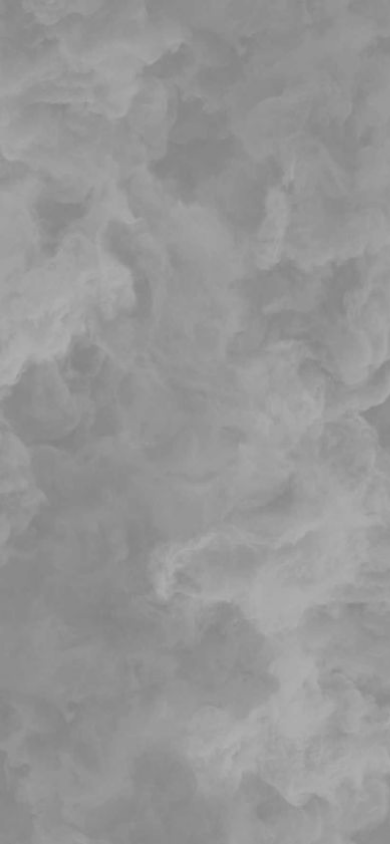
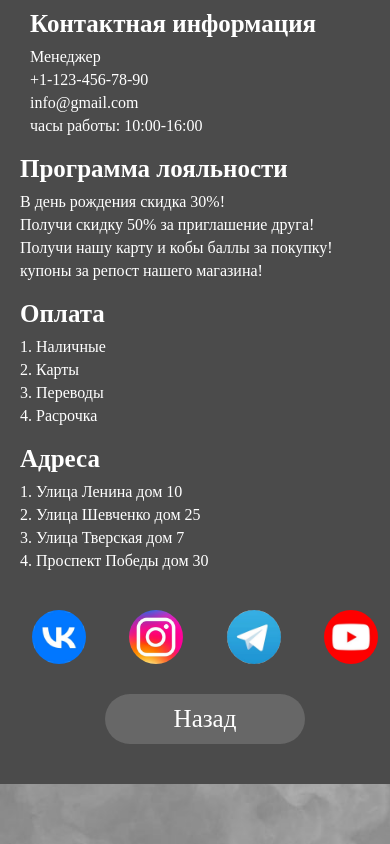
Before and after one commit to Nikita482/clothing-store, a React (Vite) app: page /clothing-store/Info in a window 390 px wide. Before the commit this address had no page. Built offline with nearby package versions, Linux system fonts and the light colour scheme.

Commit message:
footer info

```diff
--- a/src/Full/fotter/fotter.jsx
+++ b/src/Full/fotter/fotter.jsx
@@ -1,3 +1,4 @@
+import { Link } from "react-router-dom"
 import styles from "./fotter.module.css"
 
 
@@ -65,7 +66,7 @@ export default function Fotter(){
                             </div>
 
                             <div className={styles.btnInfo}>
-                                <button className={styles.btn}>Узнать больше</button>
+                                <Link to="/Info" className={styles.btn}>Узнать больше</Link>
                             </div>
                         </div>
                     </div>
--- a/src/Full/fotter/fotter.module.css
+++ b/src/Full/fotter/fotter.module.css
@@ -116,6 +116,10 @@
     border: 2px solid transparent;
     background-color: rgb(75, 75, 75);
     transition-duration: 0.3s;
+    display: flex;
+    justify-content: center;
+    align-items: center;
+    text-decoration: none;
 }
 .btn:hover{
     border: 2px solid white;
@@ -123,7 +127,7 @@
 
 
 
-@media (max-width: 1450px) {
+@media (max-width: 1350px) {
     .department2{
         display: none;
     }
--- /dev/null
+++ b/src/Full/fotter/info/info.jsx
@@ -0,0 +1,77 @@
+import styles from "./info.module.css"
+
+import { Link } from "react-router-dom"
+
+export default function Info(){
+    return(
+        <>
+            <div className={styles.wrapper}>
+                <div className={styles.linker4}>
+                    <div className={styles.linker1}>
+                        <div className={styles.department1}>
+                            <h1 className={styles.name}>Контактная информация</h1>
+
+                            <div className={styles.depBox}>
+                                <p className={styles.box}>Менеджер</p>
+                                <p className={styles.box}>+1-123-456-78-90</p>
+                                <p className={styles.box}>info@gmail.com</p>
+                                <p className={styles.box}>часы работы: 10:00-16:00</p>
+                            </div>
+                        </div>
+
+                        <div className={styles.department2}>
+                            <h1 className={styles.name}>Программа лояльности</h1>
+
+                            <div className={styles.depBox}>
+                                <p className={styles.box}>В день рождения скидка 30%!</p>
+                                <p className={styles.box}>Получи скидку 50% за приглашение друга!</p>
+                                <p className={styles.box}>Получи нашу карту и кобы баллы за покупку!</p>
+                                <p className={styles.box}>купоны за репост нашего магазина!</p>
+                            </div>
+                        </div>
+                    </div>
+
+                    <div className={styles.linker2}>
+                        <div className={styles.department3}>
+                            <h1 className={styles.name}>Оплата</h1>
+
+                            <div className={styles.depBox}>
+                                <p className={styles.box}>1. Наличные</p>
+                                <p className={styles.box}>2. Карты</p>
+                                <p className={styles.box}>3. Переводы</p>
+                                <p className={styles.box}>4. Расрочка</p>
+                            </div>
+                        </div>
+
+                        <div className={styles.department4}>
+                            <h1 className={styles.name}>Адреса</h1>
+
+                            <div className={styles.depBox}>
+                                <p className={styles.box}>1. Улица Ленина дом 10</p>
+                                <p className={styles.box}>2. Улица Шевченко дом 25</p>
+                                <p className={styles.box}>3. Улица Тверская дом 7</p>
+                                <p className={styles.box}>4. Проспект Победы дом 30</p>
+                            </div>
+                        </div>
+                    </div>
+                </div>
+
+                <div className={styles.linker3}>
+                    <div className={styles.department5}>
+                        <div className={styles.socials}>
+                            <div className={styles.Vk}></div>
+                            <div className={styles.Inst}></div>
+                        </div>
+
+                        <div className={styles.socials}>
+                            <div className={styles.Tg}></div>
+                            <div className={styles.You}></div>
+                        </div>
+                    </div>
+
+                    <Link to="/" className={styles.back}>Назад</Link>
+                </div>
+            </div>
+        </>
+    )
+}
--- /dev/null
+++ b/src/Full/fotter/info/info.module.css
@@ -0,0 +1,198 @@
+.wrapper{
+    width: 90%;
+    height: auto;
+    background-color: #4B4B4B;
+    margin: 30px auto;
+    padding: 10px;
+    border-radius: 30px;
+    color: white;
+    display: flex;
+}
+
+
+.linker1{
+    width: 60%;
+}
+.linker2{
+    width: 40%;
+}
+.linker3{
+    width: 30%;
+    position: relative;
+}
+.linker4{
+    width: 70%;
+    display: flex;
+}
+
+
+.department1, .department2, .department3, .department4{
+    margin: 20px;
+}
+.name{
+    margin-bottom: 10px;
+}
+.depBox{
+    font-size: 20px;
+}
+.box{
+    margin-top: 5px;
+}
+
+.department5, .socials{
+    width: 100%;
+    display: flex;
+    justify-content: space-around;
+}
+.back{
+    width: 70%;
+    height: 50px;
+    border-radius: 30px;
+    color: white;
+    background-color: #676767;
+    display: flex;
+    justify-content: center;
+    align-items: center;
+    font-size: 25px;
+    position: absolute;
+    text-decoration: none;
+    top: 50%;
+    left: 50%;
+    transform: translate(-50%, -50%);
+}
+
+
+.Vk, .Inst, .Tg, .You{
+    width: 50px;
+    height: 50px;
+    border-radius: 50%;
+    border: 2px solid transparent;
+    transition-duration: 0.3s;
+    background-size: cover;
+}
+.Vk{
+    background-image: url("/src/assets/socials/vk.jpg");
+}
+.Inst{
+    background-image: url("/src/assets/socials/inst.jpg");
+    background-size: 160%;
+    background-position: center;
+}
+.Tg{
+    background-image: url("/src/assets/socials/tg.jpg");
+    background-size: 200%;
+    background-position: center;
+}
+.You{
+    background-image: url("/src/assets/socials/youTube.jpg");
+    background-size: 200%;
+    background-position: center;
+}
+.Vk:hover,
+.Inst:hover,
+.Tg:hover,
+.You:hover{
+    border: 2px solid white;
+}
+
+
+
+
+@media (max-width: 1150px) {
+    .linker4{
+        width: 80%;
+    }
+    .linker3{
+        width: 20%;
+    }
+    .socials{
+        display: block;
+    }
+    .Vk, .Inst, .Tg, .You{
+        margin: 0 auto;
+    }
+    .back{
+        width: 100%;
+    }
+}
+
+
+@media (max-width: 1000px) {
+    .wrapper{
+        display: block;
+    }
+    .linker3{
+        width: 100%;
+    }
+    .linker4{
+        width: 100%;
+    }
+    .socials{
+        display: flex;
+        margin-top: 20px;
+    }
+    .back{
+        width: 30%;
+        position: static;
+        margin: 30px auto;
+        transform: translate(0, 0)
+    }
+}
+
+
+@media (max-width: 800px) {
+    .linker1{
+        width: 100%;
+    }
+    .linker2{
+        width: 100%;
+        display: flex;
+    }
+    .linker4{
+        display: block;
+    }
+    .department1{
+        margin: 0 20px 20px 20px;
+    }
+}
+
+
+@media (max-width: 768px) {
+    .back{
+        width: 200px;
+    }
+}
+
+
+@media (max-width: 460px) {
+    .back{
+        width: 200px;
+    }
+    .name{
+        font-size: 25px;
+    }
+    .box{
+        font-size: 16px;
+    }
+    .linker2{
+        display: block;
+    }
+    .wrapper{
+        width: 100%;
+        margin: 0;
+        border-radius: 0;
+    }
+    .department1, .department2, .department3, .department4{
+        margin: 20px 0 20px 10px;
+    }
+    .department1{
+        margin: 0 20px 20px 20px;
+    }
+}
+
+
+@media (max-width: 300px) {
+    .name{
+        font-size: 20px;
+    }
+}
--- a/src/main.jsx
+++ b/src/main.jsx
@@ -6,6 +6,7 @@ import { BrowserRouter as Router, Route, Routes, Link } from 'react-router-dom'
 
 import Full from './Full/Full.jsx'
 import Product from './Full/product/product.jsx'
+import Info from './Full/fotter/info/info.jsx'
 
 createRoot(document.getElementById('root')).render(
   <StrictMode>
@@ -13,6 +14,7 @@ createRoot(document.getElementById('root')).render(
       <Routes>
         <Route path='/' element={<Full />} />
         <Route path='/Product' element={<Product />} />
+        <Route path='/Info' element={<Info />} />
       </Routes>
     </Router>
   </StrictMode>,
```
